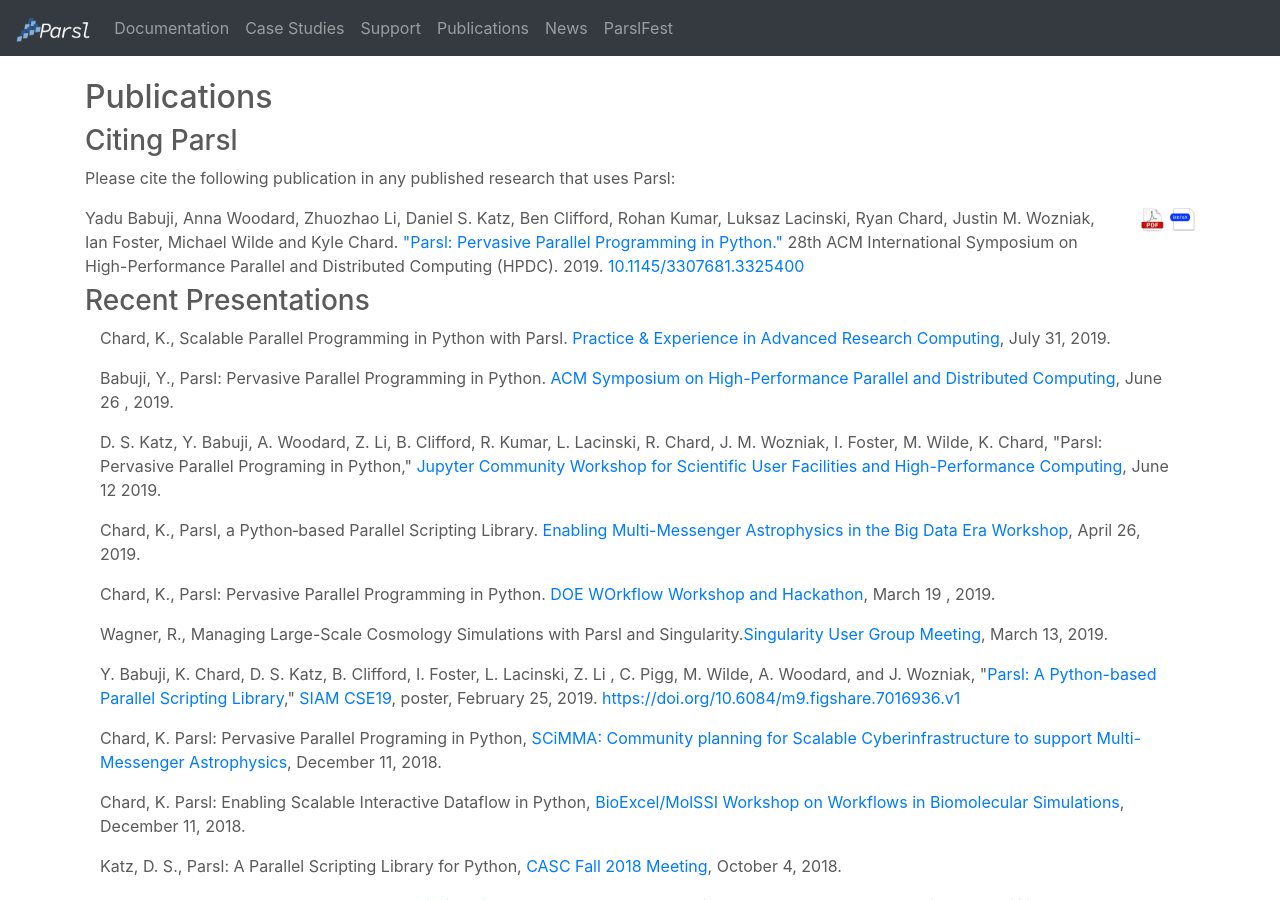
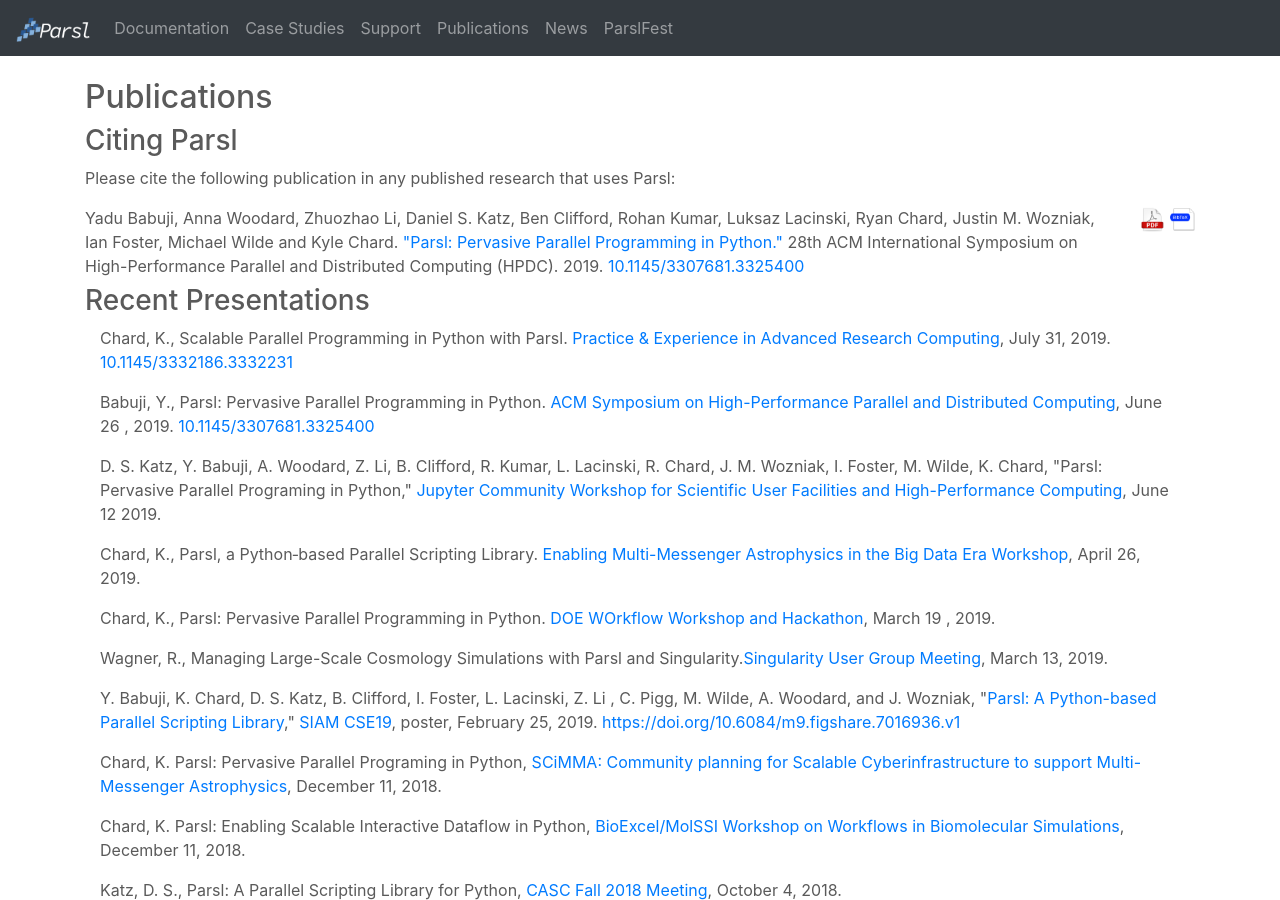
Before and after one commit to Parsl/parsl.github.io, a Jekyll site: the page built from publications.html, in a window 1280 px wide and 900 px high. Built offline with Jekyll 4.4.1, drawn with Linux system fonts in a browser that asks for light colours.

Commit message:
adding some paper DOIs

```diff
--- a/publications.html
+++ b/publications.html
@@ -146,8 +146,8 @@
 		<h3>Recent Presentations</h3>
                 <div class="media col-sm-12">
                     <div class="media-body">
-			<p>Chard, K.,  Scalable Parallel Programming in Python with Parsl. <a href="https://www.pearc19.pearc.org/papers">Practice &amp; Experience in Advanced Research Computing</a>, July 31, 2019.</p>
- 			<p>Babuji, Y., Parsl: Pervasive Parallel Programming in Python. <a href=" http://www.hpdc.org/2019/program/">ACM Symposium on High-Performance Parallel and Distributed Computing</a>,  June 26 , 2019.</p>
+			<p>Chard, K.,  Scalable Parallel Programming in Python with Parsl. <a href="https://www.pearc19.pearc.org/papers">Practice &amp; Experience in Advanced Research Computing</a>, July 31, 2019. <a href="https://doi.org/10.1145/3332186.3332231">10.1145/3332186.3332231</a></p>
+ 			<p>Babuji, Y., Parsl: Pervasive Parallel Programming in Python. <a href=" http://www.hpdc.org/2019/program/">ACM Symposium on High-Performance Parallel and Distributed Computing</a>,  June 26 , 2019. <a href="https://doi.org/10.1145/3307681.3325400">10.1145/3307681.3325400</a></p>
 			<P>D. S. Katz, Y. Babuji, A. Woodard, Z. Li, B. Clifford, R. Kumar, L. Lacinski, R. Chard, J. M. Wozniak, I. Foster, M. Wilde, K. Chard,
 			"Parsl: Pervasive Parallel Programing in Python," <a href="https://jupyter-workshop-2019.lbl.gov/home">Jupyter Community Workshop for Scientific User Facilities and High-Performance Computing</a>, June 12 2019.
 			<p>Chard, K.,  Parsl, a Python‐based Parallel Scripting Library.<a href=" http://www.stsci.edu/contents/events/stsci/2019/april/enabling-multi-messenger-astrophysics-in-the-big-data-era"> Enabling Multi-Messenger Astrophysics in the Big Data Era Workshop</a>,  April 26, 2019.</p>
```
